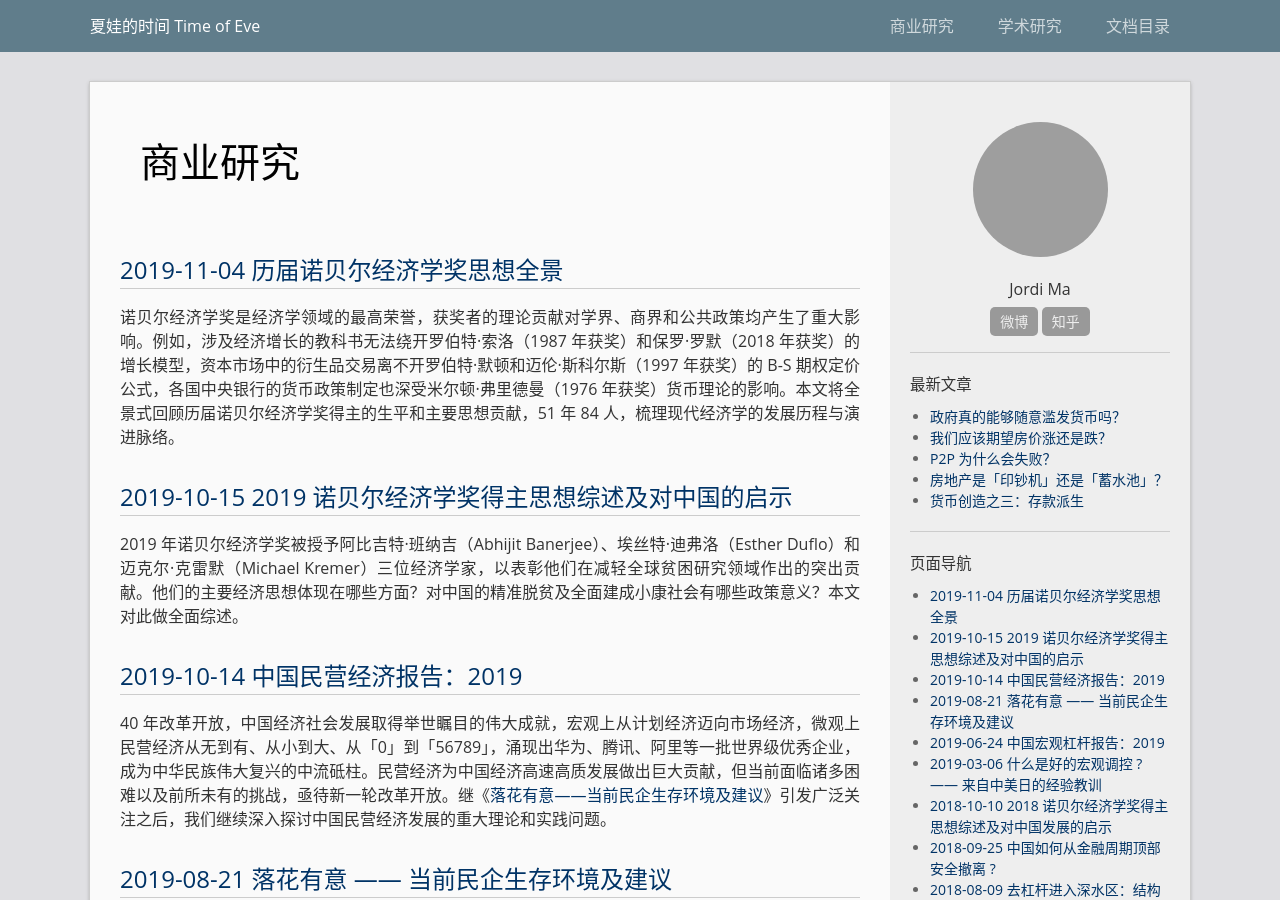
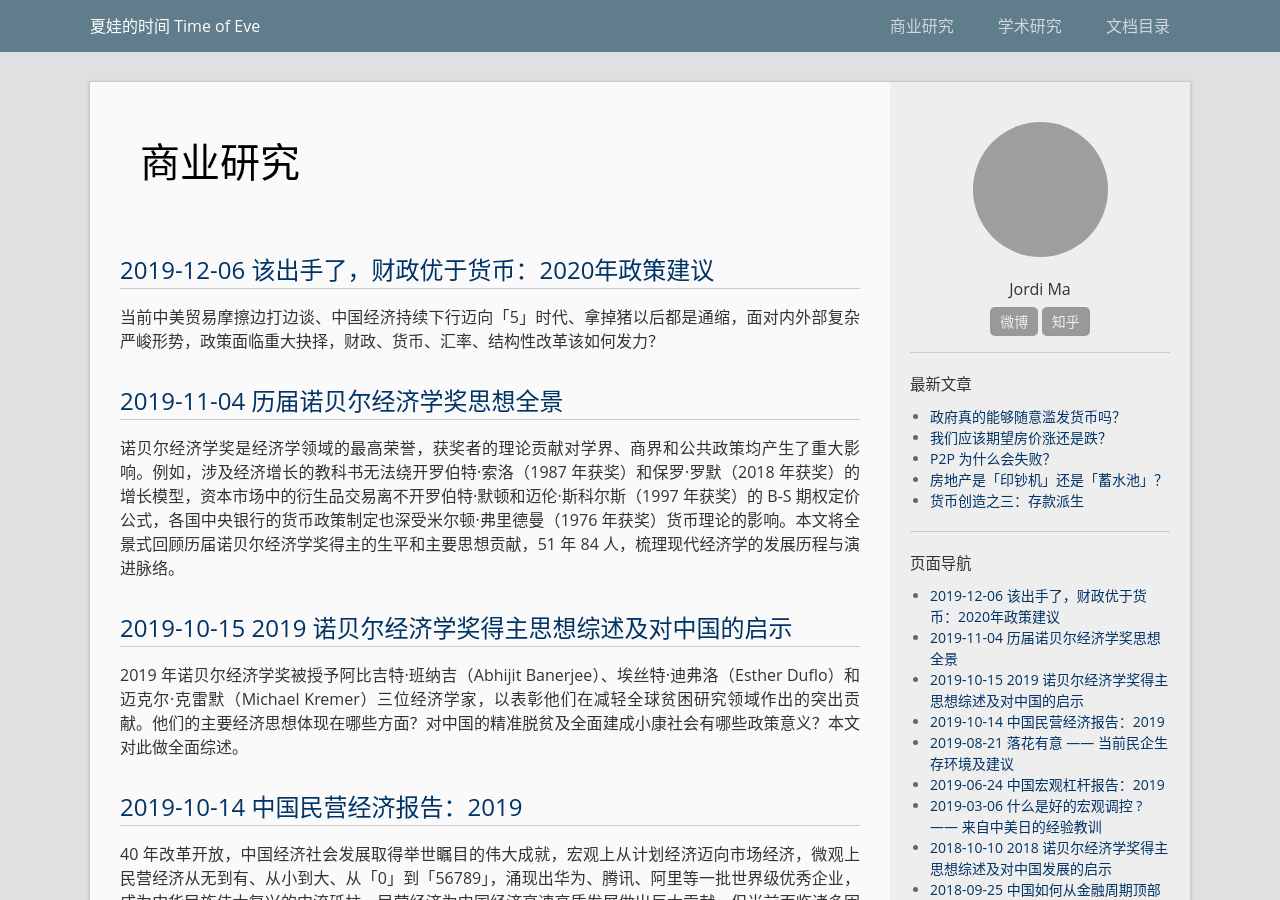
Before and after one commit to majiajin/majiajin.github.io, a Jekyll site: the page built from business.md, in a window 1280 px wide and 900 px high. Built offline with Jekyll 4.4.1, drawn with Linux system fonts in a browser that asks for light colours; grey boxes are pictures that could not be loaded.

Commit message:
Update business.md

```diff
--- a/business.md
+++ b/business.md
@@ -3,6 +3,10 @@ layout: page
 title: 商业研究
 permalink: /business/
 ---
+
+## [2019-12-06 该出手了，财政优于货币：2020年政策建议](https://mp.weixin.qq.com/s/xowEB6CgCx7Ys9l_2qyYWQ)
+
+当前中美贸易摩擦边打边谈、中国经济持续下行迈向「5」时代、拿掉猪以后都是通缩，面对内外部复杂严峻形势，政策面临重大抉择，财政、货币、汇率、结构性改革该如何发力？
 
 ## [2019-11-04 历届诺贝尔经济学奖思想全景](https://mp.weixin.qq.com/s/igAM8JYyDVDZJW0cdZ3F1Q)
 
```
